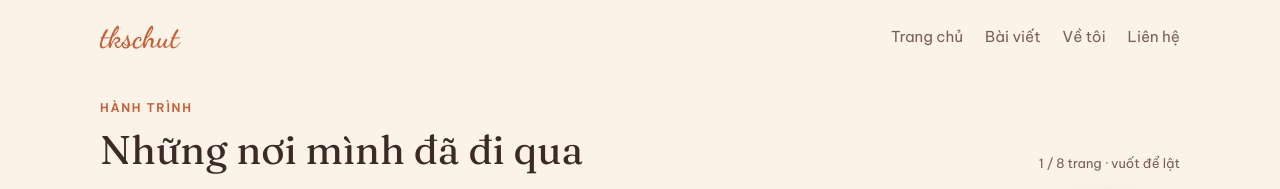
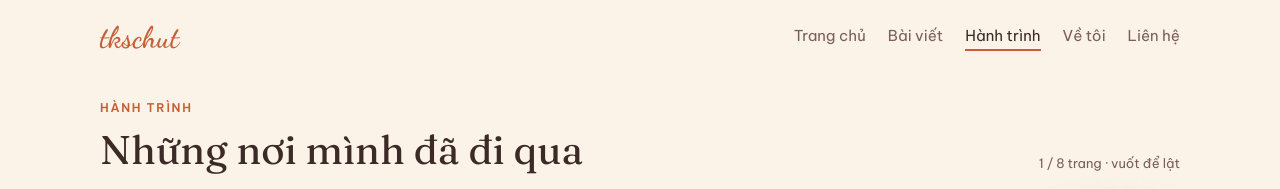
Before and after one commit to mira1611/tkschutblog, a Jekyll site: the page built from hanh-trinh.html, in a window 1280 px wide. Shown: the top 189 px of the page. Built offline with Jekyll 4.4.1, drawn with Linux system fonts in a browser that asks for light colours.

Commit message:
Đưa sổ Hành trình lên trang chủ (dưới câu nói) và thêm mục Hành trình vào menu
Co-Authored-By: Claude Opus 5.5 <noreply@anthropic.com>
Claude-Session: https://claude.ai/code/session_01J9eJYRmJ9rzhGNEk1Z2RqL

```diff
--- a/_includes/nav.html
+++ b/_includes/nav.html
@@ -3,6 +3,7 @@
   <div class="links">
     <a{% if page.url == '/' %} class="on"{% endif %} href="{{ '/' | relative_url }}">Trang chủ</a>
     <a{% if page.layout == 'post' %} class="on"{% endif %} href="{{ '/' | relative_url }}#bai-viet">Bài viết</a>
+    <a{% if page.url == '/hanh-trinh/' %} class="on"{% endif %} href="{{ '/' | relative_url }}#hanh-trinh">Hành trình</a>
     <a href="{{ '/' | relative_url }}#ve-toi">Về tôi</a>
     <a href="{{ '/' | relative_url }}#lien-he">Liên hệ</a>
   </div>
--- a/index.html
+++ b/index.html
@@ -28,6 +28,8 @@ layout: default
   </div>
   <p class="by">— Jack Ma</p>
 </section>
+
+{% include hanh-trinh.html %}
 
 <section id="bai-viet">
   {% assign featured = site.posts.first %}
```
